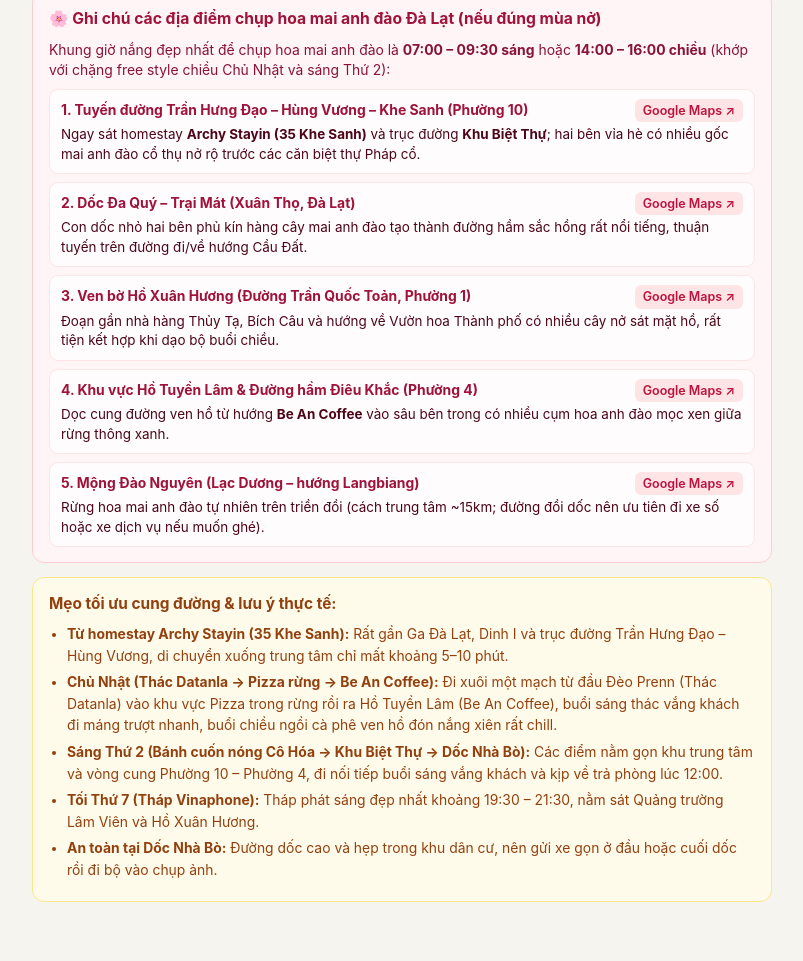
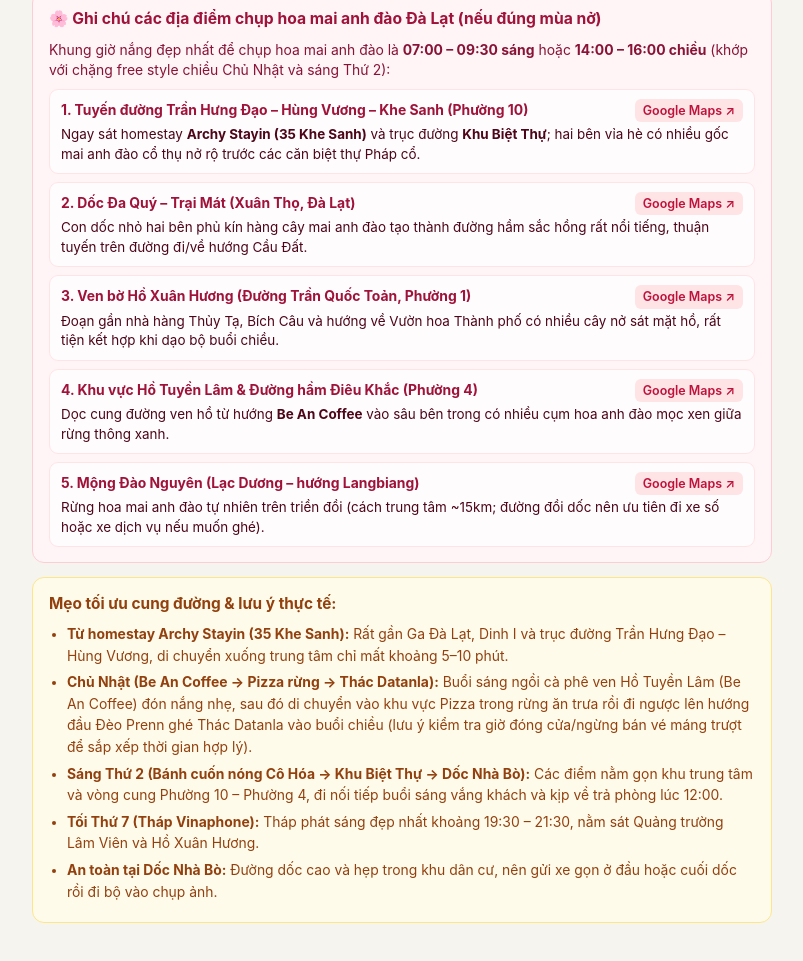
Before and after one commit to TuanBui2929/dalat, a plain HTML site: page index.html in a window 1280 px wide. Shown: the part 9089-10050 px from the top of the page, without its empty margins (238-1041 px from the left). Drawn offline with Linux system fonts and the light colour scheme; no server answers.

Commit message:
Revise itinerary details for Sunday activities

```diff
--- a/index.html
+++ b/index.html
@@ -856,7 +856,7 @@
     <h3>Mẹo tối ưu cung đường &amp; lưu ý thực tế:</h3>
     <ul>
       <li><strong>Từ homestay Archy Stayin (35 Khe Sanh):</strong> Rất gần Ga Đà Lạt, Dinh I và trục đường Trần Hưng Đạo – Hùng Vương, di chuyển xuống trung tâm chỉ mất khoảng 5–10 phút.</li>
-      <li><strong>Chủ Nhật (Thác Datanla &rarr; Pizza rừng &rarr; Be An Coffee):</strong> Đi xuôi một mạch từ đầu Đèo Prenn (Thác Datanla) vào khu vực Pizza trong rừng rồi ra Hồ Tuyền Lâm (Be An Coffee), buổi sáng thác vắng khách đi máng trượt nhanh, buổi chiều ngồi cà phê ven hồ đón nắng xiên rất chill.</li>
+      <li><strong>Chủ Nhật (Be An Coffee → Pizza rừng → Thác Datanla):</strong> Buổi sáng ngồi cà phê ven Hồ Tuyền Lâm (Be An Coffee) đón nắng nhẹ, sau đó di chuyển vào khu vực Pizza trong rừng ăn trưa rồi đi ngược lên hướng đầu Đèo Prenn ghé Thác Datanla vào buổi chiều (lưu ý kiểm tra giờ đóng cửa/ngừng bán vé máng trượt để sắp xếp thời gian hợp lý).</li>
       <li><strong>Sáng Thứ 2 (Bánh cuốn nóng Cô Hóa &rarr; Khu Biệt Thự &rarr; Dốc Nhà Bò):</strong> Các điểm nằm gọn khu trung tâm và vòng cung Phường 10 – Phường 4, đi nối tiếp buổi sáng vắng khách và kịp về trả phòng lúc 12:00.</li>
       <li><strong>Tối Thứ 7 (Tháp Vinaphone):</strong> Tháp phát sáng đẹp nhất khoảng 19:30 – 21:30, nằm sát Quảng trường Lâm Viên và Hồ Xuân Hương.</li>
       <li><strong>An toàn tại Dốc Nhà Bò:</strong> Đường dốc cao và hẹp trong khu dân cư, nên gửi xe gọn ở đầu hoặc cuối dốc rồi đi bộ vào chụp ảnh.</li>
```
